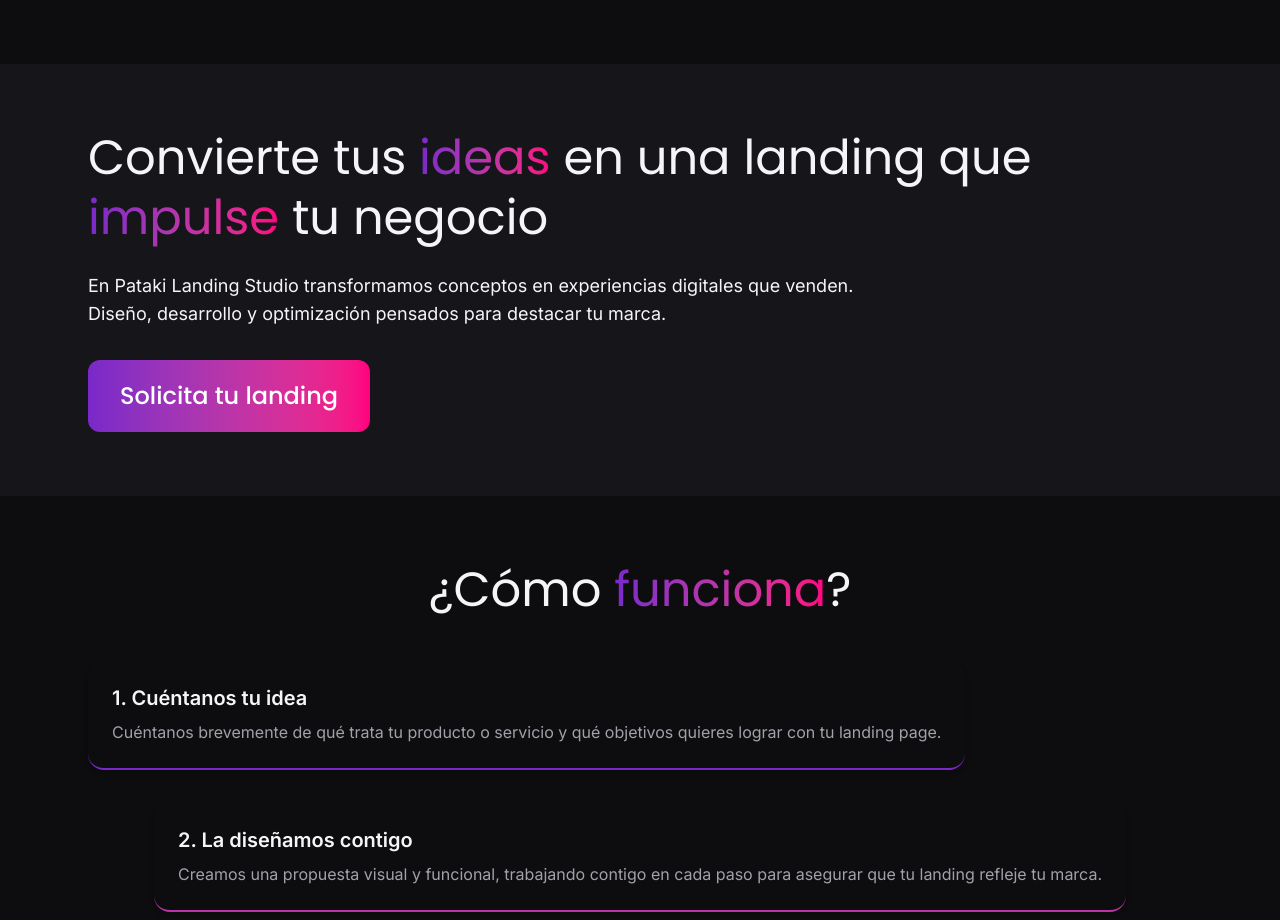
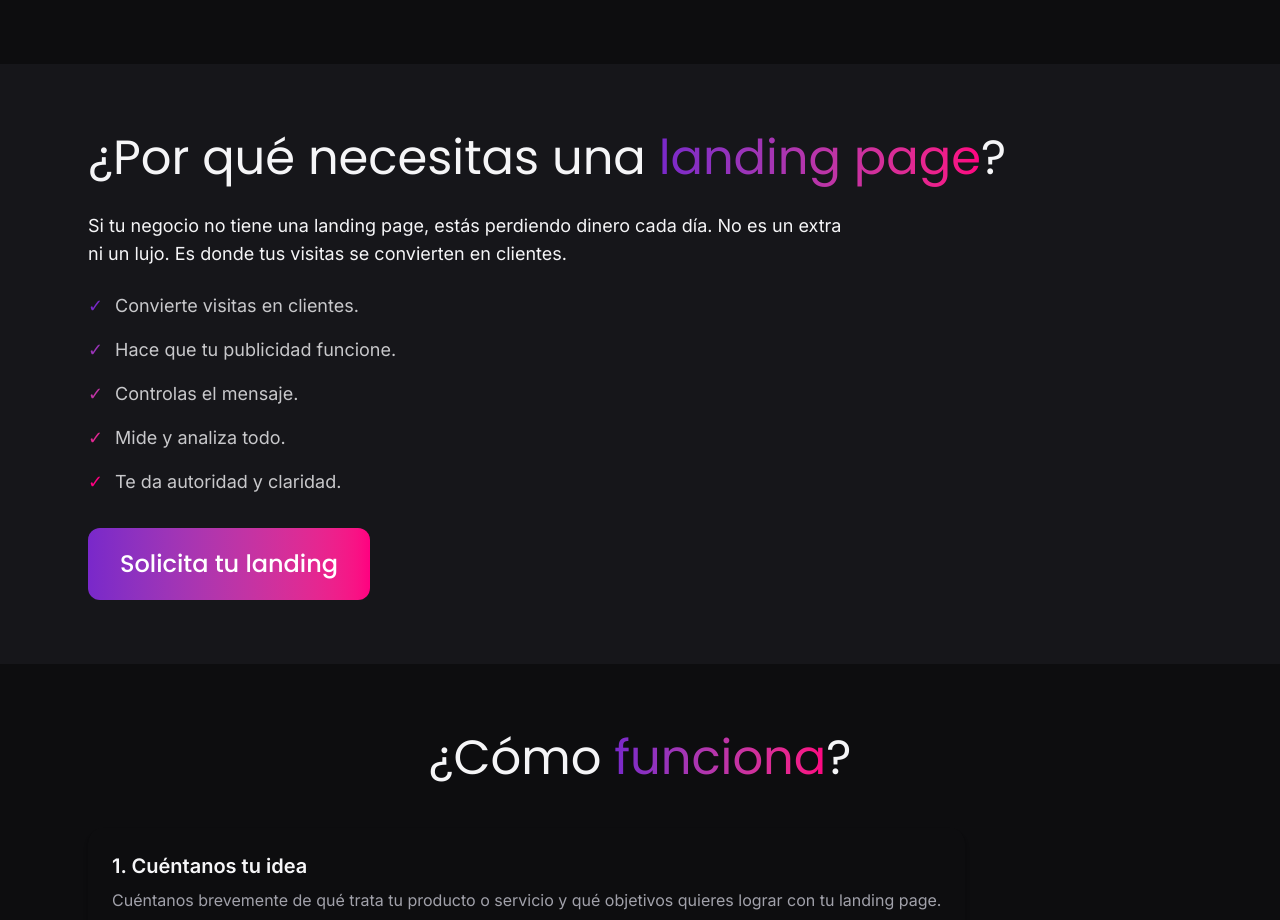
Before and after one commit to alejomayuri/pataki-landing-studio, a Next.js app: page / in a window 1280 px wide. Shown: the part 2260-3180 px from the top of the page. Built offline with nearby package versions, Linux system fonts and the light colour scheme.

Commit message:
bloque por que necesitas una landing

```diff
--- a/src/app/components/Cta/Cta.tsx
+++ b/src/app/components/Cta/Cta.tsx
@@ -6,20 +6,48 @@ const Cta = () => {
         <section id="contacto" className="flex flex-col bg-background-secondary py-12 md:py-16">
             <div className="w-full max-w-6xl mx-auto px-4 sm:px-6">
                 <h2 className="text-3xl sm:text-4xl md:text-5xl font-display leading-tight mb-6 text-foreground text-center md:text-left">
-                    Convierte tus {" "}
+                    ¿Por qué necesitas una {" "}
                     <span className="bg-clip-text text-transparent bg-gradient-to-r from-[#7928CA] to-[#FF0080]">
-                        ideas
+                        landing page
                     </span>
-                    {" "} en una landing que{" "}
-                    <span className="bg-clip-text text-transparent bg-gradient-to-r from-[#7928CA] to-[#FF0080]">
+                    ?
+                    {/* <span className="bg-clip-text text-transparent bg-gradient-to-r from-[#7928CA] to-[#FF0080]">
                         impulse
                     </span>
-                    {" "} tu negocio
+                    {" "} tu negocio */}
                 </h2>
 
-                <p className="text-[var(--color-foreground)] font-sans text-base sm:text-lg max-w-3xl text-center md:text-left mx-auto md:mx-0">
-                    En Pataki Landing Studio transformamos conceptos en experiencias digitales que venden. Diseño, desarrollo y optimización pensados para destacar tu marca.
-                </p>
+                <div className="flex-1 space-y-6">
+                    <p className="text-[var(--color-foreground)] font-sans text-base sm:text-lg max-w-3xl text-center md:text-left mx-auto md:mx-0">
+                        Si tu negocio no tiene una landing page, estás perdiendo dinero cada día. No es un extra ni un lujo. Es donde tus visitas se convierten en clientes.
+                    </p>
+                    <ul className="space-y-4 text-foreground/80 font-sans text-base sm:text-lg">
+                        <li className="flex items-center gap-3 justify-center md:justify-start">
+                            <span className="text-[#7928CA]">✓</span>
+                            Convierte visitas en clientes.
+                        </li>
+                        <li className="flex items-center gap-3 justify-center md:justify-start">
+                            <span className="text-[#9B34B9]">✓</span>
+                            Hace que tu publicidad funcione.
+                        </li>
+                        <li className="flex items-center gap-3 justify-center md:justify-start">
+                            <span className="text-[#C134A5]">✓</span>
+                            Controlas el mensaje.
+                        </li>
+                        <li className="flex items-center gap-3 justify-center md:justify-start">
+                            <span className="text-[#E12892]">✓</span>
+                            Mide y analiza todo.
+                        </li>
+                        <li className="flex items-center gap-3 justify-center md:justify-start">
+                            <span className="text-[#FF0080]">✓</span>
+                            Te da autoridad y claridad.
+                        </li>
+                    </ul>
+                </div>
+
+                {/* <p className="text-[var(--color-foreground)] font-sans text-base sm:text-lg max-w-3xl text-center md:text-left mx-auto md:mx-0">
+                    Descubre cómo una landing page bien diseñada puede impulsar tu negocio y convertir visitantes en clientes.
+                </p> */}
 
                 <div className="flex justify-center md:justify-start">
                     <Link
--- a/src/app/terminos-y-condiciones/page.tsx
+++ b/src/app/terminos-y-condiciones/page.tsx
@@ -89,7 +89,7 @@ export default function TermsAndConditions() {
           8. Contacto
         </h2>
         <p className="text-[var(--color-foreground-secondary)] font-sans text-base sm:text-lg max-w-3xl text-center text-left mx-auto md:mx-0">
-          Para cualquier consulta o aclaración sobre estos términos y condiciones, por favor contáctenos a través de nuestro formulario de contacto o envíenos un correo electrónico a <a href="mailto:info@pataki.com" className="text-[#ff0080] hover:underline">info@pataki.com</a>.
+          Para cualquier consulta o aclaración sobre estos términos y condiciones, por favor contáctenos a través de nuestro formulario de contacto o envíenos un correo electrónico a <a href="mailto:info@pataki.io" className="text-[#ff0080] hover:underline">info@pataki.io</a>.
         </p>
         <h2 className="text-2xl md:text-4xl font-display leading-tight mb-4 mt-16 text-foreground">
           Política de Privacidad
```
